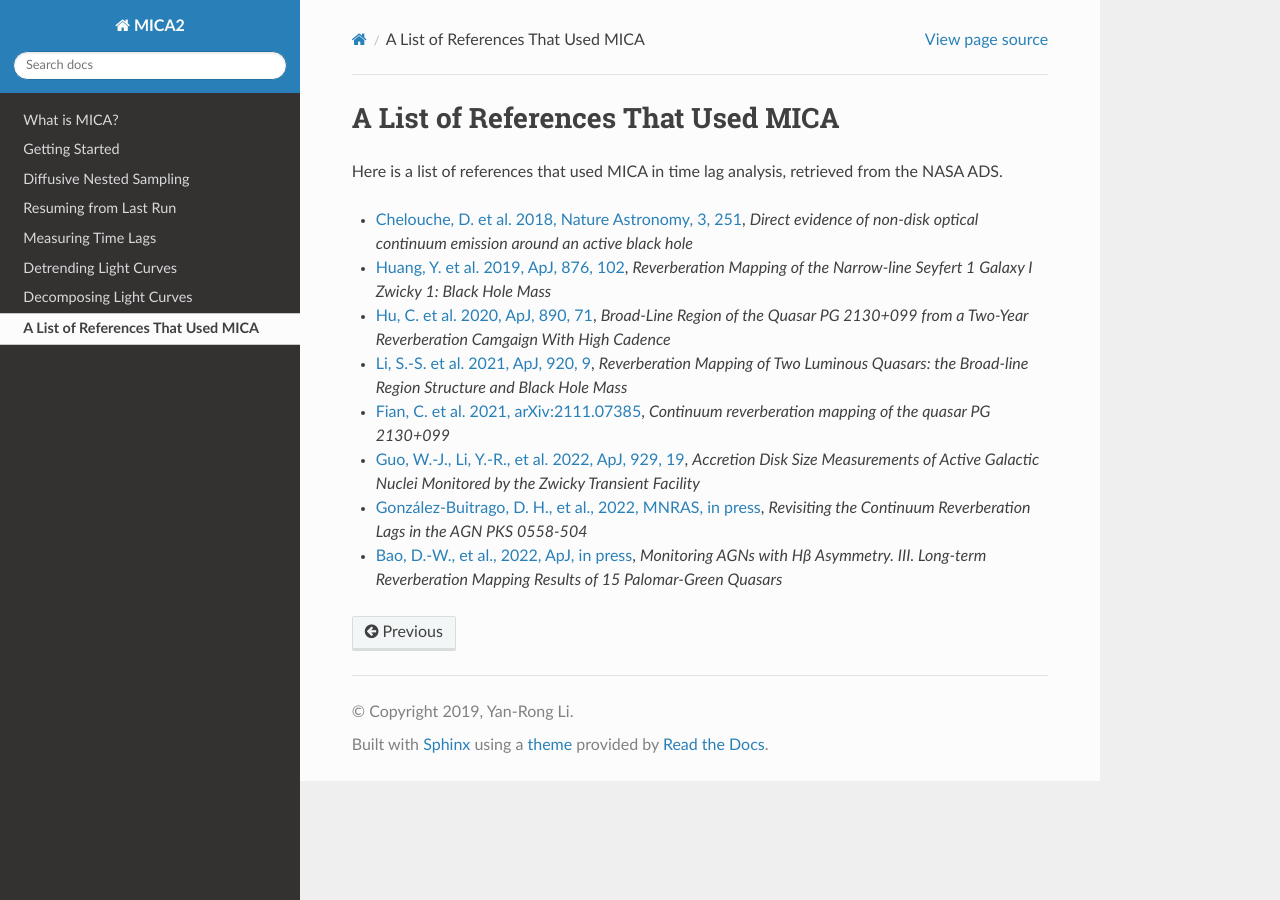
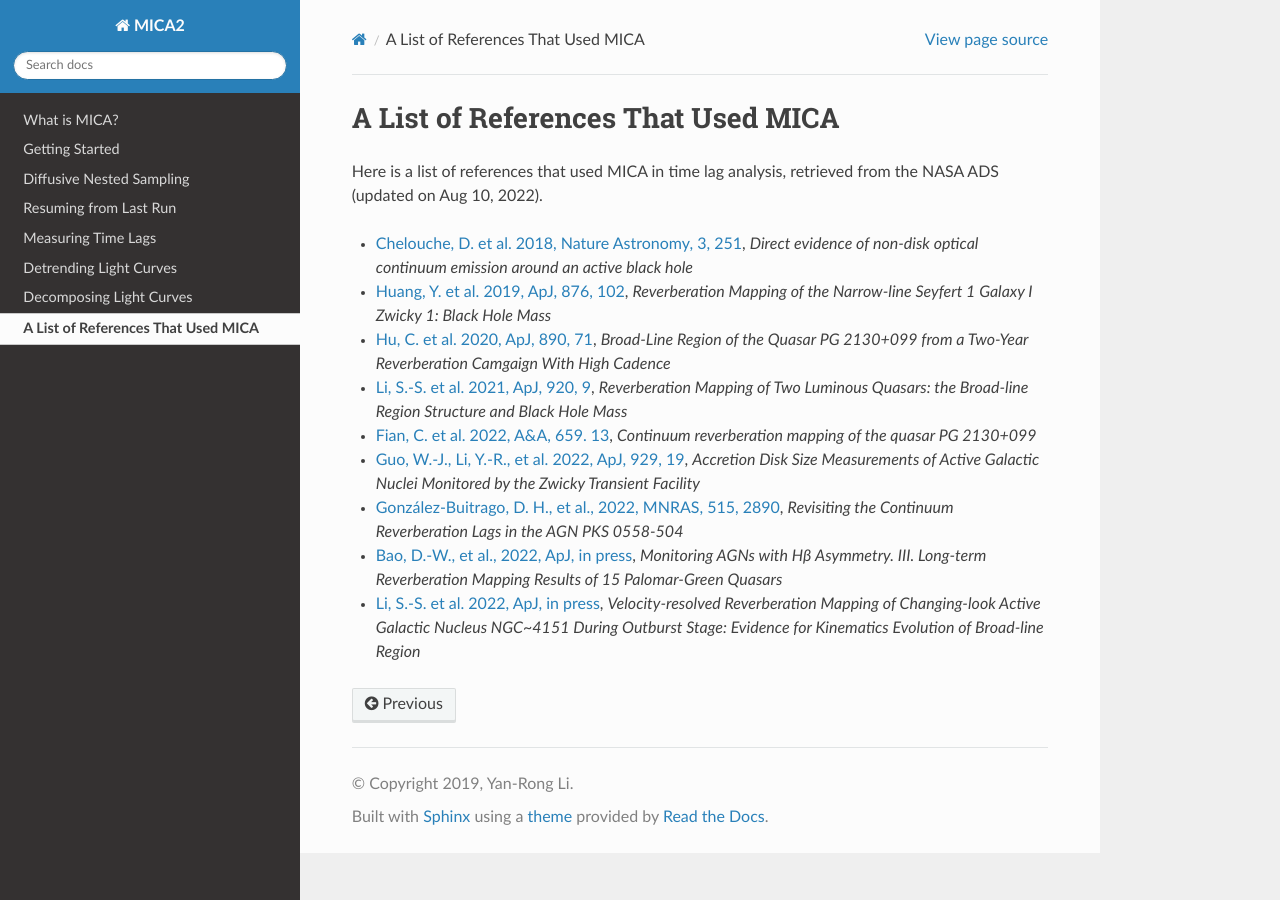
Before and after one commit to LiyrAstroph/MICA2, a Sphinx documentation site: the page built from docs/list.rst, in a window 1280 px wide. Built offline with Sphinx 7.4.7 and the Read the Docs theme 2.0.0, drawn with Linux system fonts in a browser that asks for light colours.

Commit message:
update docs.

```diff
--- a/docs/list.rst
+++ b/docs/list.rst
@@ -1,7 +1,7 @@
 ***********************************
 A List of References That Used MICA
 ***********************************
-Here is a list of references that used MICA in time lag analysis, retrieved from the NASA ADS.
+Here is a list of references that used MICA in time lag analysis, retrieved from the NASA ADS (updated on Aug 10, 2022).
 
 - `Chelouche, D. et al. 2018, Nature Astronomy, 3, 251 <https://ui.adsabs.harvard.edu/abs/2019NatAs...3..251C/abstract>`_,
   *Direct evidence of non-disk optical continuum emission around an active black hole*
@@ -15,14 +15,18 @@ Here is a list of references that used MICA in time lag analysis, retrieved from
 - `Li, S.-S. et al. 2021, ApJ, 920, 9 <https://ui.adsabs.harvard.edu/abs/2021ApJ...920....9L/abstract>`_,
   *Reverberation Mapping of Two Luminous Quasars: the Broad-line Region Structure and Black Hole Mass*
 
-- `Fian, C. et al. 2021, arXiv:2111.07385 <https://arxiv.org/abs/2111.07385>`_,
+- `Fian, C. et al. 2022, A&A, 659. 13 <https://ui.adsabs.harvard.edu/abs/2022A%26A...659A..13F/abstract>`_,
   *Continuum reverberation mapping of the quasar PG 2130+099*
 
 - `Guo, W.-J., Li, Y.-R., et al. 2022, ApJ, 929, 19 <https://ui.adsabs.harvard.edu/abs/2022ApJ...929...19G/abstract>`_,
   *Accretion Disk Size Measurements of Active Galactic Nuclei Monitored by the Zwicky Transient Facility*
 
-- `González-Buitrago, D. H., et al., 2022, MNRAS, in press <https://ui.adsabs.harvard.edu/abs/2022arXiv220702474G/abstract>`_,
+- `González-Buitrago, D. H., et al., 2022, MNRAS, 515, 2890 <https://ui.adsabs.harvard.edu/abs/2022MNRAS.515.2890G/abstract>`_,
   *Revisiting the Continuum Reverberation Lags in the AGN PKS 0558-504*
 
 - `Bao, D.-W., et al., 2022, ApJ, in press <https://ui.adsabs.harvard.edu/abs/2022arXiv220700297B/abstract>`_,
   *Monitoring AGNs with Hβ Asymmetry. III. Long-term Reverberation Mapping Results of 15 Palomar-Green Quasars*
+
+- `Li, S.-S. et al. 2022, ApJ, in press <https://ui.adsabs.harvard.edu/abs/2022arXiv220802966L/abstract>`_,
+  *Velocity-resolved Reverberation Mapping of Changing-look Active Galactic Nucleus NGC~4151 During Outburst
+  Stage: Evidence for Kinematics Evolution of Broad-line Region*
```
